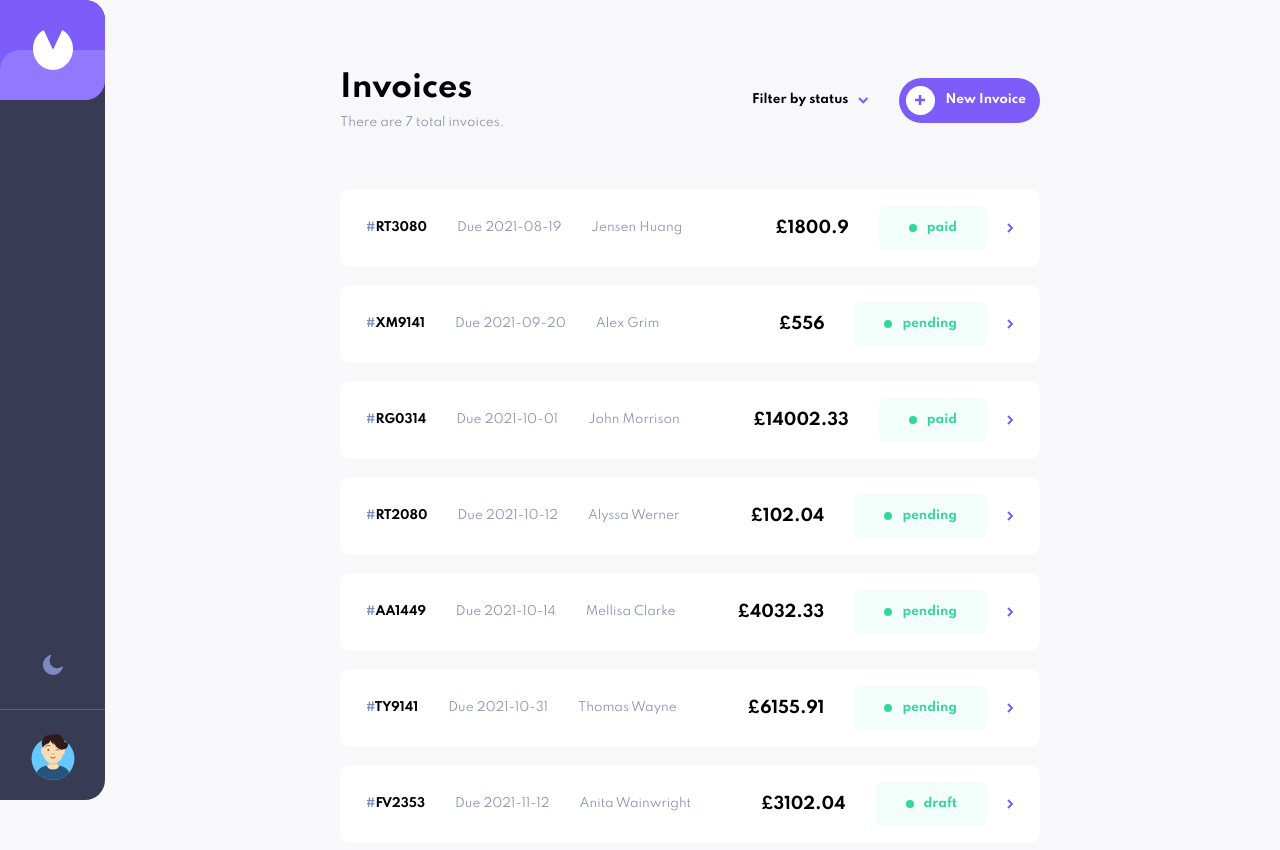
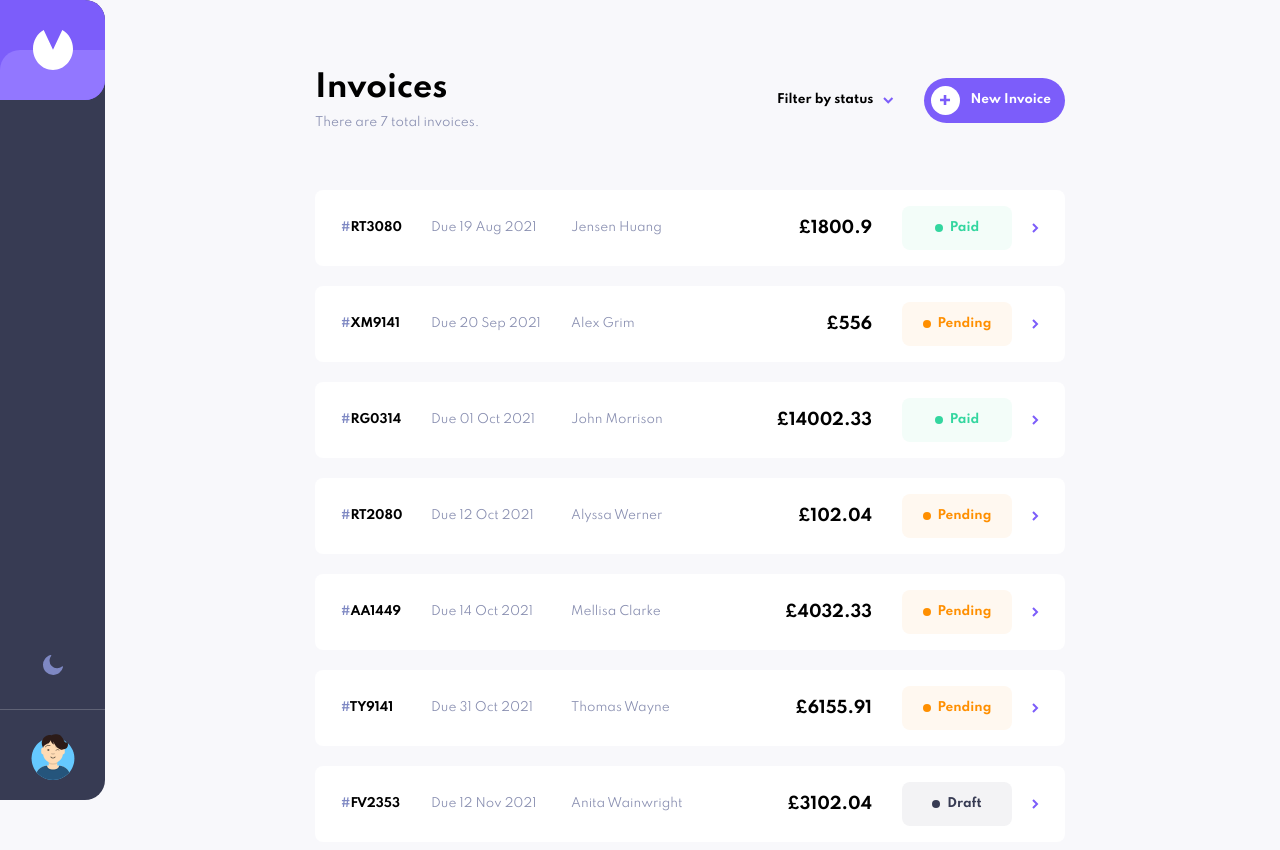
Before and after one commit to akaahl/invoice-app-react, a React (Create React App) app: page / in a window 1280 px wide. Shown: the top 850 px of the page. Built offline with nearby package versions, Linux system fonts and the light colour scheme.

Commit message:
Created a utility function to format date correctly

```diff
--- a/src/components/Home/Invoices.js
+++ b/src/components/Home/Invoices.js
@@ -3,6 +3,7 @@ import styled from "styled-components";
 import arrowIcon from "../../assets/images/icon-arrow-right.svg";
 import { useSelector } from "react-redux";
 import { v4 as uuidv4 } from "uuid";
+import { formatDate } from "../../utils";
 
 const Invoices = () => {
   const data = useSelector((state) => state.root.data);
@@ -10,14 +11,14 @@ const Invoices = () => {
   return (
     <StyledList>
       {data.map(({ id, paymentDue, clientName, total, status }) => (
-        <StyledInvoice key={uuidv4()}>
+        <StyledInvoice key={uuidv4()} status={status}>
           <div className="left-side">
             <p className="id">
               <span>#</span>
               {id}
             </p>
 
-            <p className="due-date">Due {paymentDue}</p>
+            <p className="due-date">Due {formatDate(paymentDue)}</p>
             <p className="name">{clientName}</p>
           </div>
 
@@ -29,7 +30,9 @@ const Invoices = () => {
 
             <div className="status-wrapper">
               <div className="circle"></div>
-              <p className="status">{status}</p>
+              <p className="status">
+                {status[0].toUpperCase() + status.slice(1)}
+              </p>
             </div>
 
             <img src={arrowIcon} alt="arrow icon" />
@@ -77,6 +80,7 @@ const StyledInvoice = styled.li`
 
     .id {
       font-weight: 700;
+      width: 90px;
       span {
         color: #7e88c3;
       }
@@ -85,7 +89,10 @@ const StyledInvoice = styled.li`
     .due-date,
     .name {
       color: #888eb0;
-      margin-left: 30px;
+    }
+
+    .due-date {
+      width: 140px;
     }
   }
 
@@ -100,25 +107,42 @@ const StyledInvoice = styled.li`
     }
 
     .status-wrapper {
-      padding: 15px 30px;
+      width: 110px;
+      padding: 15px 0px;
       border-radius: 8px;
       display: flex;
       align-items: center;
-      background-color: #f3fdf9;
+      justify-content: center;
+      background-color: ${({ status }) =>
+        status === "paid"
+          ? "#f3fdf9"
+          : status === "pending"
+          ? "#fff8f0"
+          : "#f3f3f5"};
       margin-right: 20px;
 
       .circle {
         height: 8px;
         width: 8px;
         border-radius: 50%;
-        background-color: #33d69f;
-        margin-right: 10px;
+        background-color: ${({ status }) =>
+          status === "paid"
+            ? "#33d69f"
+            : status === "pending"
+            ? "#ff8f00"
+            : "#373b53"};
+        margin-right: 7px;
       }
 
       .status {
         font-size: 12px;
         font-weight: 700;
-        color: #33d69f;
+        color: ${({ status }) =>
+          status === "paid"
+            ? "#33d69f"
+            : status === "pending"
+            ? "#ff8f00"
+            : "#373b53"};
       }
     }
   }
--- a/src/pages/Home.js
+++ b/src/pages/Home.js
@@ -24,6 +24,6 @@ const Home = () => {
 export default Home;
 
 const StyledHome = styled.main`
-  width: 700px;
+  width: 750px;
   margin: 70px 0 70px 100px;
 `;
--- /dev/null
+++ b/src/utils.js
@@ -0,0 +1,39 @@
+export const formatDate = (date) => {
+  const convertToMonthName = (month) => {
+    switch (month) {
+      case "01":
+        return "Jan";
+      case "02":
+        return "Feb";
+      case "03":
+        return "Mar";
+      case "04":
+        return "Apr";
+      case "05":
+        return "May";
+      case "06":
+        return "Jun";
+      case "07":
+        return "Jul";
+      case "08":
+        return "Aug";
+      case "09":
+        return "Sep";
+      case "10":
+        return "Oct";
+      case "11":
+        return "Nov";
+      case "12":
+        return "Dec";
+      default:
+        return null;
+    }
+  };
+
+  const newDate = date
+    .split("-")
+    .map((num, index) => (index === 1 ? convertToMonthName(num) : num))
+    .reverse()
+    .join(" ");
+  return newDate;
+};
```
